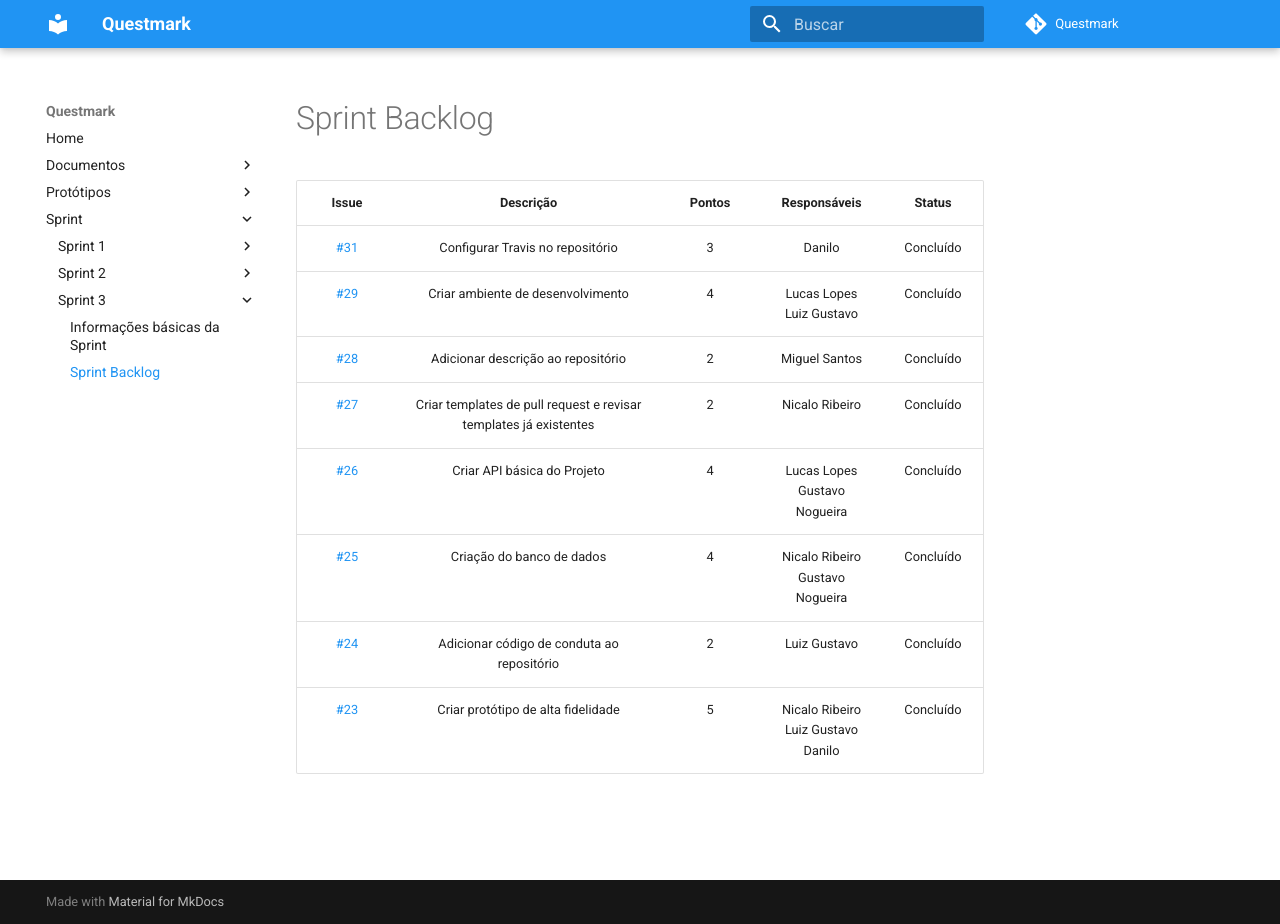
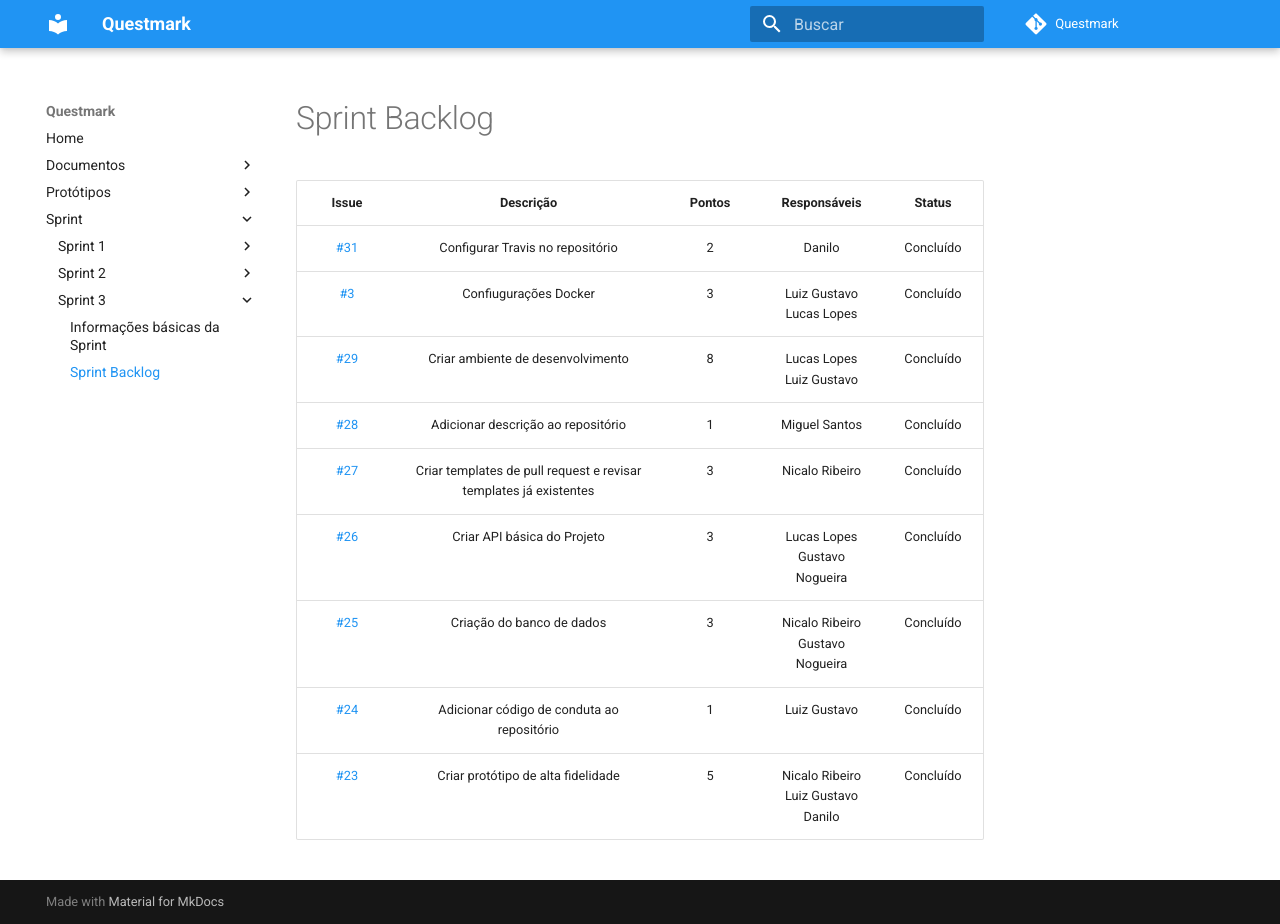
Before and after one commit to fga-eps-mds/2019.2-Questmark, an MkDocs documentation site: the page built from docs/Sprint/Sprint 3/Sprint Backlog.md, in a window 1280 px wide and 924 px high. Built offline with MkDocs 1.6.1 and Material for MkDocs 9.7.7, drawn with Linux system fonts in a browser that asks for light colours; comment, search, counter and statistics services are not loaded.

Commit message:
Atualização pontuação issue e nova issue.
Pontuações foram atualizadas e uma nova issue foi adicionada.

```diff
--- a/docs/Sprint/Sprint 3/Sprint Backlog.md
+++ b/docs/Sprint/Sprint 3/Sprint Backlog.md
@@ -1,11 +1,12 @@
 # Sprint Backlog
 |Issue|Descrição|Pontos|Responsáveis|Status|
 |:---:|:---:|:---:|:---:|:---:|
-|[#31](https://github.com/fga-eps-mds/2019.2-Questmark/issues/31)|Configurar Travis no repositório|3|Danilo|Concluído|
-|[#29](https://github.com/fga-eps-mds/2019.2-Questmark/issues/29)|Criar ambiente de desenvolvimento|4|Lucas Lopes<br>Luiz Gustavo|Concluído|
-|[#28](https://github.com/fga-eps-mds/2019.2-Questmark/issues/28)|Adicionar descrição ao repositório|2|Miguel Santos|Concluído|
-|[#27](https://github.com/fga-eps-mds/2019.2-Questmark/issues/27)|Criar templates de pull request e revisar templates já existentes|2|Nicalo Ribeiro|Concluído|
-|[#26](https://github.com/fga-eps-mds/2019.2-Questmark/issues/26)|Criar API básica do Projeto|4|Lucas Lopes<br>Gustavo Nogueira|Concluído|
-|[#25](https://github.com/fga-eps-mds/2019.2-Questmark/issues/25)|Criação do banco de dados|4|Nicalo Ribeiro<br>Gustavo Nogueira|Concluído|
-|[#24](https://github.com/fga-eps-mds/2019.2-Questmark/issues/24)|Adicionar código de conduta ao repositório|2|Luiz Gustavo|Concluído|
+|[#31](https://github.com/fga-eps-mds/2019.2-Questmark/issues/31)|Configurar Travis no repositório|2|Danilo|Concluído|
+|[#3](https://github.com/fga-eps-mds/2019.2-Questmark/issues/31)|Confiugurações Docker|3|Luiz Gustavo<br>Lucas Lopes|Concluído|
+|[#29](https://github.com/fga-eps-mds/2019.2-Questmark/issues/29)|Criar ambiente de desenvolvimento|8|Lucas Lopes<br>Luiz Gustavo|Concluído|
+|[#28](https://github.com/fga-eps-mds/2019.2-Questmark/issues/28)|Adicionar descrição ao repositório|1|Miguel Santos|Concluído|
+|[#27](https://github.com/fga-eps-mds/2019.2-Questmark/issues/27)|Criar templates de pull request e revisar templates já existentes|3|Nicalo Ribeiro|Concluído|
+|[#26](https://github.com/fga-eps-mds/2019.2-Questmark/issues/26)|Criar API básica do Projeto|3|Lucas Lopes<br>Gustavo Nogueira|Concluído|
+|[#25](https://github.com/fga-eps-mds/2019.2-Questmark/issues/25)|Criação do banco de dados|3|Nicalo Ribeiro<br>Gustavo Nogueira|Concluído|
+|[#24](https://github.com/fga-eps-mds/2019.2-Questmark/issues/24)|Adicionar código de conduta ao repositório|1|Luiz Gustavo|Concluído|
 |[#23](https://github.com/fga-eps-mds/2019.2-Questmark/issues/23)|Criar protótipo de alta fidelidade|5|Nicalo Ribeiro<br>Luiz Gustavo<br>Danilo|Concluído|
```
